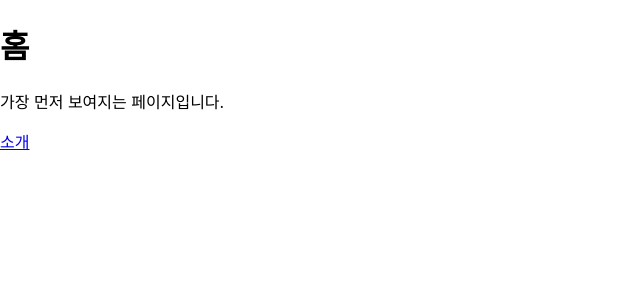
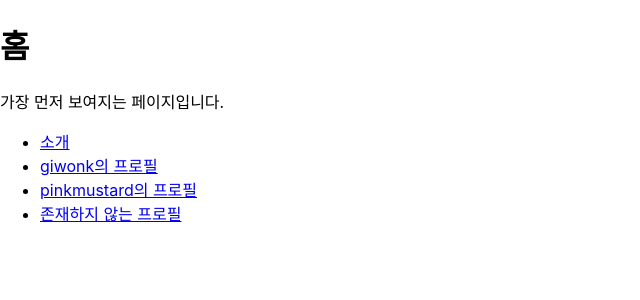
Before and after one commit to wannabefrontdeveloper/ReactRouter, a React (Create React App) app: page / in a window 1280 px wide. Shown: the top 300 px of the page, without its empty margins (0-640 px from the left). Built offline with nearby package versions, Linux system fonts and the light colour scheme.

Commit message:
Profile 페이지로 이동할 수 있도록 하였습니다.

```diff
--- a/src/pages/Home.js
+++ b/src/pages/Home.js
@@ -5,7 +5,20 @@ const Home = () => {
     <div>
       <h1>홈</h1>
       <p>가장 먼저 보여지는 페이지입니다.</p>
-      <Link to="/about">소개</Link>
+      <ul>
+        <li>
+          <Link to="/about">소개</Link>
+        </li>
+        <li>
+          <Link to="/profiles/giwonk">giwonk의 프로필</Link>
+        </li>
+        <li>
+          <Link to="/profiles/pinkmustard">pinkmustard의 프로필</Link>
+        </li>
+        <li>
+          <Link to="/profiles/void">존재하지 않는 프로필</Link>
+        </li>
+      </ul>
     </div>
   );
 };
```
